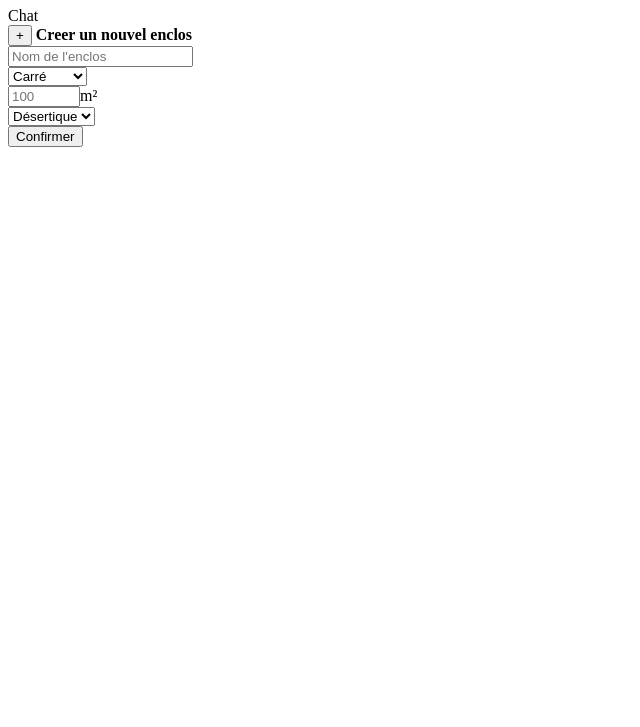
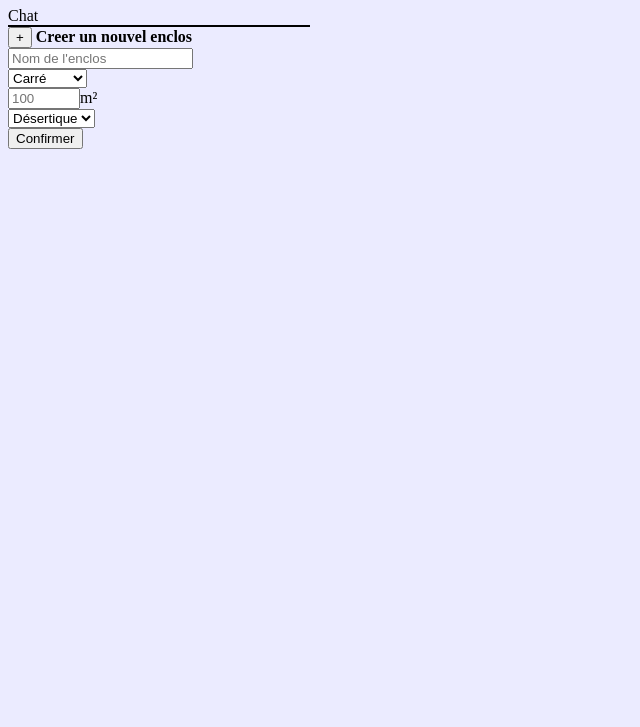
Before and after one commit to Xinginn/electron_app, an Electron app: page index.html in a window 800 px wide. Shown: the part 73-800 px from the top of the page, without its empty margins (0-640 px from the left). Drawn offline with Linux system fonts and the light colour scheme.

Commit message:
feat: basis stylesheet import

```diff
--- a/index.html
+++ b/index.html
@@ -13,6 +13,7 @@
     />
     <title>Zoo dashboard</title>
 
+    <link rel="stylesheet" href="styles.css">
     <!-- scripts used -->
     <script defer src="scripts/test.js"></script>
   </head>
@@ -21,7 +22,7 @@
     <h1>Tableau de bord zoo</h1>
 
     <div>Chat</div>
-    <div id="test-content"></div>
+    <div id="chat-messages"></div>
     <button type="button" id="addTextButton">+</button>
 
     <b>Creer un nouvel enclos</b>
@@ -42,5 +43,4 @@
     </form>
 
   </body>
-
 </html>
--- a/scripts/test.js
+++ b/scripts/test.js
@@ -3,7 +3,9 @@ document.getElementById('addTextButton').addEventListener("click", () => {
 })
 
 
+
+
 function addText() {
-  const testContent = document.getElementById('test-content')
+  const testContent = document.getElementById('chat-messages')
   testContent.innerHTML += "lalala<br/>";
 }
--- /dev/null
+++ b/styles.css
@@ -0,0 +1,8 @@
+body {
+  background-color: rgb(235, 235, 255);
+}
+#chat-messages {
+  border: 1px solid black;
+  min-width: 300px;
+  width: fit-content;
+}
```
